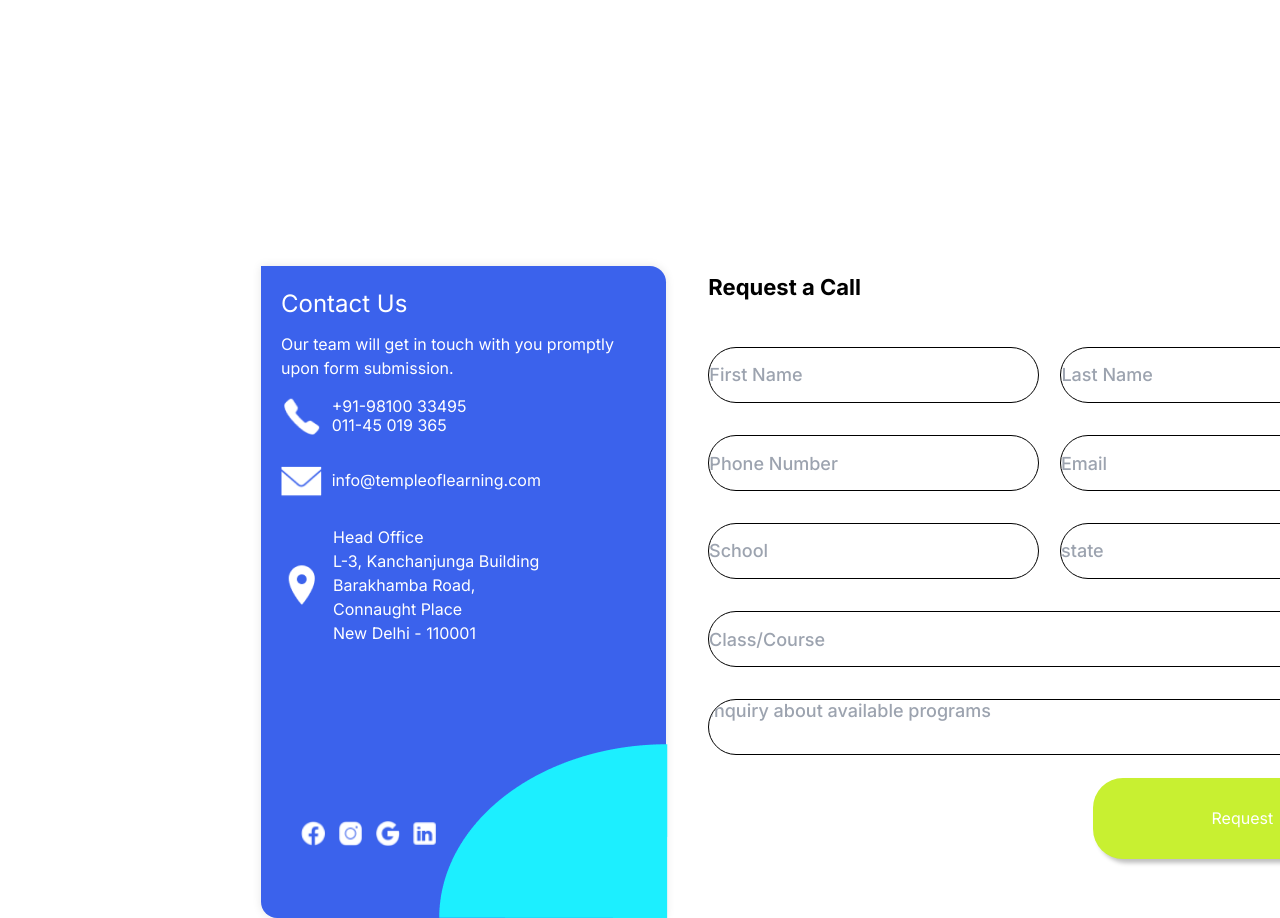
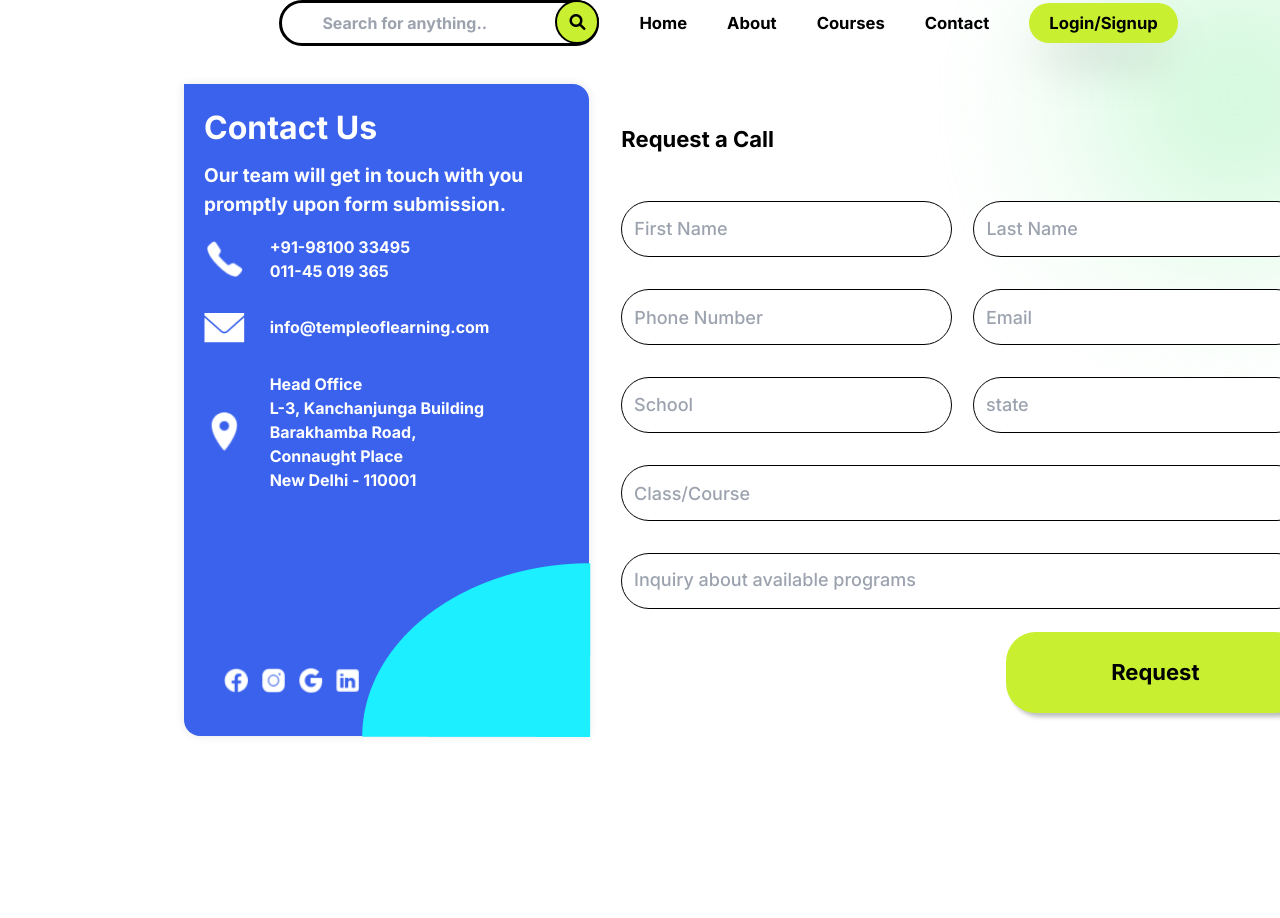
Before and after one commit to Team-Engineers/temple-of-learning-new, a React (Create React App) app: page /contact in a window 1280 px wide. Shown: the top 918 px of the page. After the commit the page ends 800 px from the top, so only its background shows below. Built offline with nearby package versions, Linux system fonts and the light colour scheme.

Commit message:
contact-page

```diff
--- a/src/components/Contact.jsx
+++ b/src/components/Contact.jsx
@@ -1,4 +1,5 @@
 import React, { useState } from 'react';
+import Navbar from './Navbar/Navbar';
 import './Style.css';
 import PhoneIcon from './Phone.png';
 import EnvelopeIcon from './Envelope.png'
@@ -26,6 +27,7 @@ function Contact() {
 
     return (
         <div className="contact-container">
+            <Navbar/>
             <h1 className='heading-container'>Request a Call</h1>
             <form onSubmit={handleSubmit}>
                 <div className="form-group">
@@ -52,17 +54,17 @@ function Contact() {
             </form>
             <div class="contact-card">
                  <h2>Contact Us</h2>
-                <p>Our team will get in touch with you promptly upon form submission.</p>
+                <p className='p-container'>Our team will get in touch with you promptly upon form submission.</p>
             <div class="contact-details">
-                <p className='p1'>
+                <p className='p'>
                 <img src={PhoneIcon} alt="Phone" className="phone-icon" />
                     +91-98100 33495 <br/>
                     011-45 019 365</p>
-                <p className='p3'> <img src={EnvelopeIcon} alt="envelope" className="envelope-icon" />info@templeoflearning.com</p>
-                <p className='p4'> <img src={LocationIcon} alt="location" className="location-icon" />Head Office <br/>
+                <p className='p'> <img src={EnvelopeIcon} alt="envelope" className="envelope-icon" />info@templeoflearning.com</p>
+                <p className='p'> <img src={LocationIcon} alt="location" className="location-icon" />Head Office <br/>
                 L-3, Kanchanjunga Building <br/> Barakhamba Road,<br/>Connaught Place <br/> New Delhi - 110001</p>
                 <div class="social-icons">
-                     <img src={FacebookIcon} alt="Facebook" class="icon" />
+                    <img src={FacebookIcon} alt="Facebook" class="icon" />
                     <img src={InstagramIcon} alt="Instagram" class="icon" />
                     <img src={GoogleIcon} alt="Google" class="icon" />
                     <img src={LinkdinIcon} alt="LinkedIn" class="icon" />
@@ -73,6 +75,7 @@ function Contact() {
                 </div>
             </div>
         </div>
+        <div className='circle'> </div>
 
         </div>
     );
--- a/src/components/Style.css
+++ b/src/components/Style.css
@@ -2,12 +2,12 @@
 *{
     margin: 0;
     padding: 0;
-
+    /* height: 100%; */
 }
 h1 {
     width: 156px;
     height: 27px;
-    top: 137px;
+    top: 71px;
     left: 508.36px;
     position: relative;
     font-family: Inter;
@@ -27,8 +27,8 @@ font-weight: 700;
 .contact-container {
     width: 684px;
     height: 584.54px;
-    top: 137px;
-    left: 200px;
+    top: -9px;
+    left: 113px;
     position: relative;
     font-family: Inter;
     color:black;
@@ -41,7 +41,7 @@ font-weight: 700;
     left: 508.36px;
     border-radius: 128.64px;
     border: 1.12px solid black;
-    color: black;
+    /* color: black; */
     position: absolute;
 }
 .placeholder-style {
@@ -53,7 +53,7 @@ font-weight: 700;
     line-height: 22px;
     letter-spacing: 0;
     text-align: left;
-    /* color: black; */
+    padding: 0 0 0 12px;
 }
 .placeholder-style1{
     width: 93px;
@@ -64,7 +64,8 @@ font-weight: 700;
     line-height: 22px;
     letter-spacing: 0;
     text-align: left;
-    /* color: black; */
+    padding: 0 0 0 12px;
+    color: black;
     /* top: 227.9px;
     left: 887.96px; */
 }
@@ -77,7 +78,8 @@ font-weight: 700;
     line-height: 22px;
     letter-spacing: 0;
     text-align: left;
-    /* color: black; */
+    padding: 0 0 0 12px;
+    color: black;
     /* top: 227.9px;
     left: 887.96px; */
 }
@@ -90,7 +92,8 @@ font-weight: 700;
     line-height: 22px;
     letter-spacing: 0;
     text-align: left;
-    color: black;
+    color: black !important;
+    padding: 0 0 0 12px;
     /* top: 227.9px;
     left: 887.96px; */
 }
@@ -104,7 +107,8 @@ font-weight: 700;
     line-height: 22px;
     letter-spacing: 0;
     text-align: left;
-    /* color: black; */
+    padding: 0 0 0 12px;
+    color: black;
     /* top: 227.9px;
     left: 887.96px; */
 }
@@ -117,7 +121,8 @@ font-weight: 700;
     line-height: 22px;
     letter-spacing: 0;
     text-align: left;
-    /* color: black; */
+    padding: 0 0 0 12px;
+    color: black;
     /* top: 227.9px;
     left: 887.96px; */
 }
@@ -130,7 +135,8 @@ font-weight: 700;
     line-height: 22px;
     letter-spacing: 0;
     text-align: left;
-    /* color: black; */
+    padding: 0 0 0 12px;
+    color: black;
     /* top: 227.9px;
     left: 887.96px; */
 }
@@ -143,7 +149,8 @@ font-weight: 700;
     line-height: 22px;
     letter-spacing: 0;
     text-align: left;
-    /* color: black; */
+    padding: 15px 0 0 12px;
+    color: black;
     /* top: 227.9px;
     left: 887.96px; */
 }
@@ -156,7 +163,7 @@ font-weight: 700;
     border-radius:128.64px ;
     border: 1.12px solid black;
     position: absolute;
-    color: black;
+    /* color: black; */
 }
 #phoneNumber {
     width: 331.1px;
@@ -166,7 +173,7 @@ font-weight: 700;
     border-radius: 128.64px;
     border: 1.12px solid black;
     position: absolute;
-    color: black;
+    /* color: black; */
 }
 #email {
     width: 331.1px;
@@ -176,7 +183,7 @@ font-weight: 700;
     border-radius: 128.64px;
     border: 1.12px solid black;
     position: absolute;
-    color: black;
+    /* color: black; */
 }
 #school {
     width: 331.1px;
@@ -186,7 +193,7 @@ font-weight: 700;
     border-radius: 128.64px;
     border: 1.12px solid black;
     position: absolute;
-    color: black;
+    /* color: black; */
 }
 #state {
     width: 331.1px;
@@ -196,7 +203,7 @@ font-weight: 700;
     border-radius: 128.64px;
     border: 1.12px solid black;
     position: absolute;
-    color: black;
+    /* color: black; */
 }
 #classCourse {
     width: 684px;
@@ -206,7 +213,7 @@ font-weight: 700;
     border-radius: 128.64px;
     border: 1.12px solid black;
     position: absolute;
-    color: black;
+    /* color: black; */
 }
 #inquiry {
     width: 684px;
@@ -216,25 +223,26 @@ font-weight: 700;
     border-radius: 128.64px;
     border: 1.12px solid black;
     position: absolute;
-    color: black;
+    /* color: black; */
 }
 
 .contact-card {
     width: 404.82px;
     height: 651.93px;
-    top: 102px;
-    left: 61px;
+    top: 2px;
+    left: 71px;
     border-radius: 0px 16.26px 0px 16.26px;
     background: rgba(59, 98, 236, 1);
     padding: 20px;
     position: relative;
     color: white;
     font-family: Inter;
+    font-weight: bold;
     box-shadow: 0 0 10px rgba(0, 0, 0, 0.1);
 }
 
 .contact-card h2 {
-    font-size: 24px;
+    font-size: 32px;
     margin-bottom: 10px;
 }
 
@@ -248,26 +256,30 @@ font-weight: 700;
 .phone-icon {
     width: 40.64px;
     height: 40.64px;
-    /* position: absolute; */
-    top: 248.32px;
-    left: 91.89px;
+    margin: 0 25px 0 0;
 }
-.p1,.p3,.p4 {
+
+.p {
     display: flex;
     align-items: center;
     padding: 8px 0px 8px 0px;
+    font-size: 16px;
+}
+.p-container{
+    font-size: 19px;
 }
 
-.p1 img,.p3 img,.p4 img {
+.p {
     margin-right: 10px; /* Adjust margin as needed */
 }
 
-.envelope-icon{
+.envelope-icon,.location-icon{
 width: 40.64px;
 height: 40.64px;
+margin: 0 25px 0 0;
 /* position: absolute; */
-top: 313.35px;
-left: 93.52px;
+/* top: 313.35px;
+left: 93.52px; */
 }
 /* .p3{
     display: flex;
@@ -290,12 +302,15 @@ left: 93.52px;
     left: 893px;
     border-radius: 30px;
     position: absolute;
-    background-color: rgba(200, 240, 49, 1); /* Background color */
-    color: white;
+    background-color: rgba(200, 240, 49, 1)!important;
+    color: black;
     text-align: center;
     line-height: 80.54px; /* Vertically center text */
     font-size: 16px;
     cursor: pointer;
+    font-family: Inter;
+    font-size: 22px;
+    font-weight: 700;
     box-shadow: 4px 4px 4px 0px rgba(0, 0, 0, 0.25); /* Box shadow */
 }
 .eclipse{
@@ -303,7 +318,7 @@ left: 93.52px;
     padding: 0;
     position: relative;
     left: -41px;
-    top: 2px;
+    top: -12px;
 }
 .social-icons {
     display: flex;
@@ -315,3 +330,14 @@ left: 93.52px;
     height: 27px;
     margin-right: 10px; /* Adjust spacing between icons */
 }
+.circle {
+    width: 274px;
+    height: 287px;
+    background: rgba(196, 247, 209, 1);
+    border-radius: 50%;
+    position: absolute;
+    top: -37px;
+    left: 987px;
+    z-index: -1;
+    filter: blur(97px);
+  }
```
